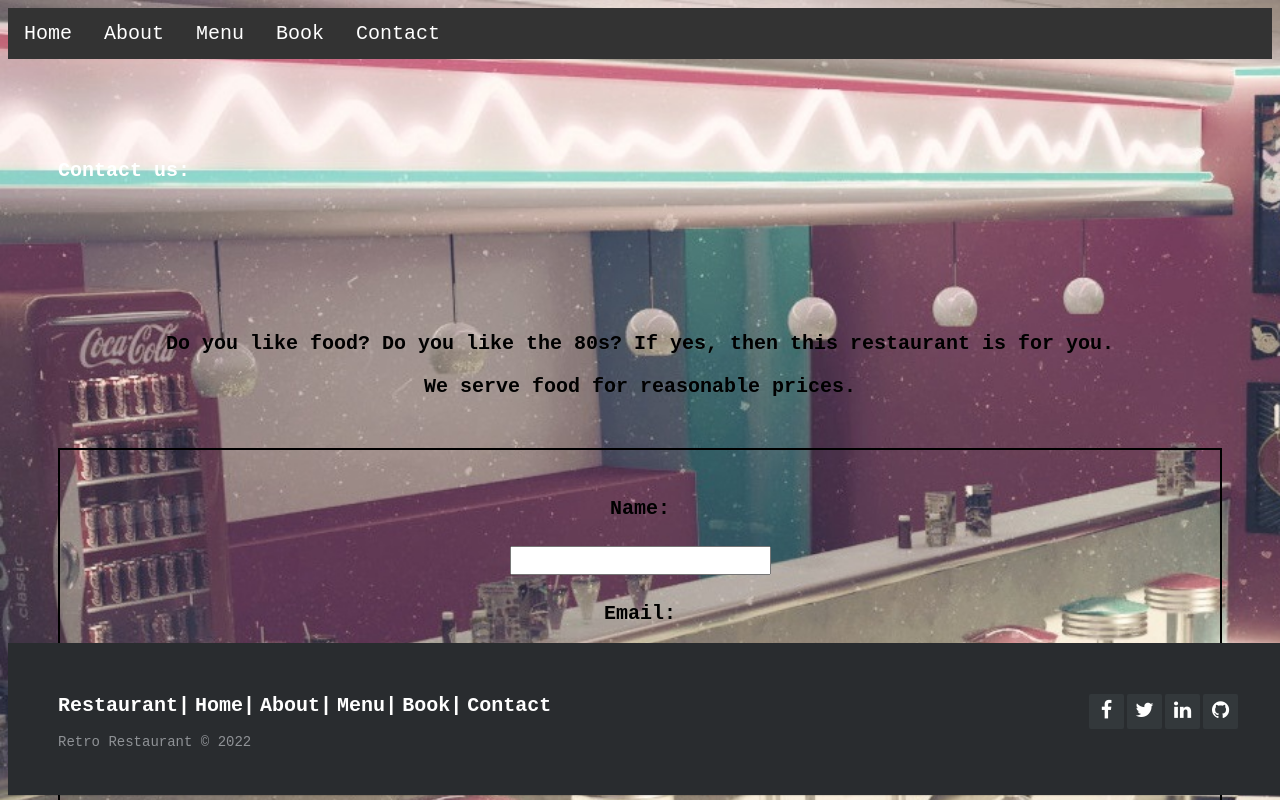
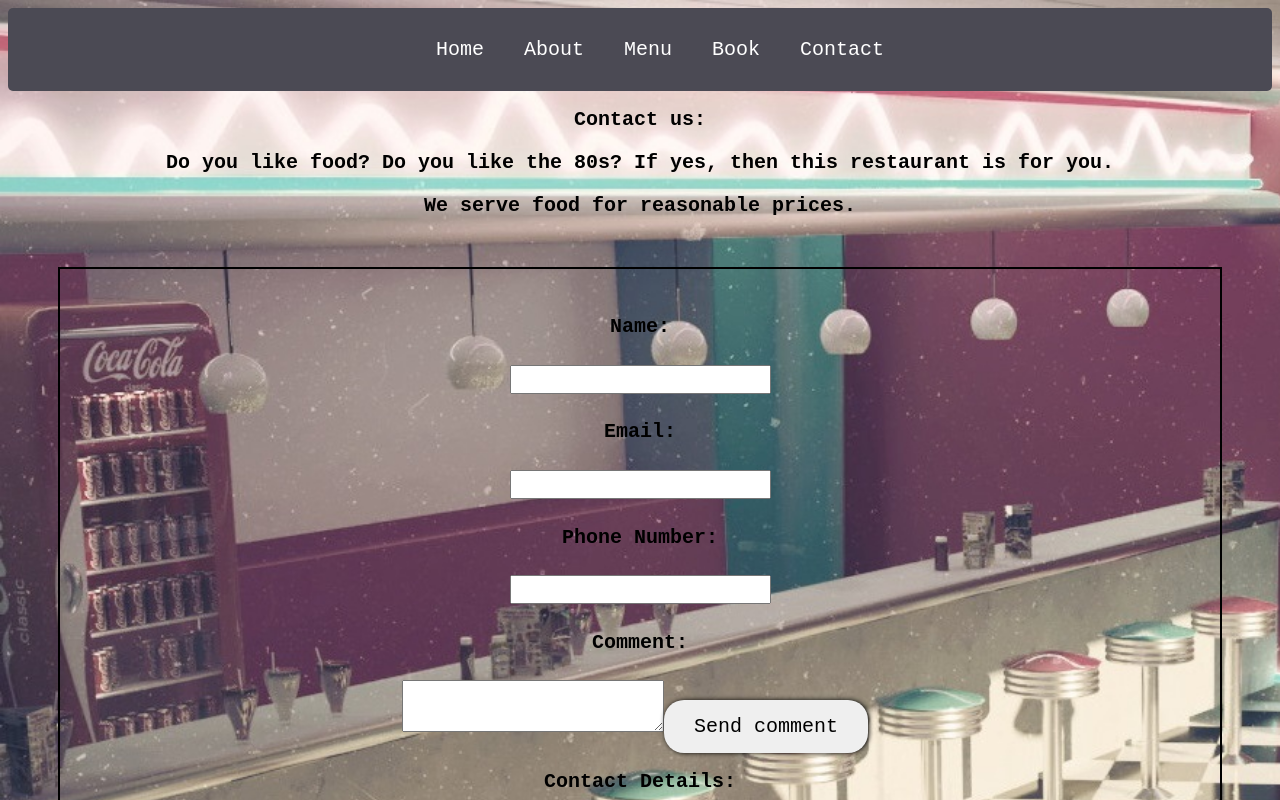
Before and after one commit to darioavila2022/react-restaurant-app, a React (Create React App) app: page /contact in a window 1280 px wide. Shown: the top 800 px of the page. Built offline with nearby package versions, Linux system fonts and the light colour scheme.

Commit message:
Home buttons added

```diff
--- a/src/components/Navbar/Navbar.js
+++ b/src/components/Navbar/Navbar.js
@@ -1,16 +1,24 @@
 import React from 'react';
 import './navbar.css';
+// import { Link } from 'react-router-dom'
 
 function Navbar() {
 
   return (
-    <nav className="navbar">
+    <nav>
       <ul>
-        <li><a href="/">Home</a></li>
-        <li><a href="/about">About</a></li>
-        <li><a href="/Menu">Menu</a></li>
-        <li><a href="/book">Book</a></li>
-        <li><a href="/contact">Contact</a></li>
+        <a href="/">Home</a>
+        <a href="/about">About</a>
+        <a href="/menu">Menu</a>
+        <a href="/book">Book</a>
+        <a href="/contact">Contact</a>
+
+        {/* <Link to="/">Home</Link>
+        <Link to="/about">About</Link>
+        <Link to="/menu">Menu</Link>
+        <Link to="/book">Book</Link>
+        <Link to="/contact">Contact</Link> */}
+
       </ul>
     </nav>
   );
--- a/src/components/Navbar/navbar.css
+++ b/src/components/Navbar/navbar.css
@@ -1,23 +1,17 @@
-ul {
-    list-style-type: none;
-    margin: 0;
-    padding: 0;
+nav {
   overflow: hidden;
-    background-color: #333;
+  background-color: #4B4A54;
+  border-radius: 5px;
 }
 
-  li {
-    float: left;
-  }
-
-  li a {
-    display: block;
+nav a {
+  display: inline-block;
   color: white;
-    text-align: center;
-    padding: 14px 16px;
+  padding: 10px 20px;
   text-decoration: none;
 }
 
-  li a:hover {
-    background-color: #111;
+nav a:hover {
+  transform: scale(1.3);
+  transition: 0.2s;
 }
--- a/src/components/footer/Footer.js
+++ b/src/components/footer/Footer.js
@@ -3,37 +3,17 @@ import './footer.css';
 
 function Footer() {
 
-  return (
-
-		<footer className="footer-distributed">
-			<div className="footer-right">
+	return (
+		<footer>
+			<ul>
 				<a href="#"><i className="fa fa-facebook"></i></a>
+				<a href="#"><i className="fa fa-instagram"></i></a>
+				<a href="#"><i className="fa fa-whatsapp"></i></a>
 				<a href="#"><i className="fa fa-twitter"></i></a>
-				<a href="#"><i className="fa fa-linkedin"></i></a>
-				<a href="#"><i className="fa fa-github"></i></a>
-			</div>
-
-			<div className="footer-left">
-
-				<p className="footer-links">
-					<a className="link-1" href="#">Restaurant</a>
-
-					<a href="#">Home</a>
-
-					<a href="#">About</a>
-
-					<a href="#">Menu</a>
-
-					<a href="#">Book</a>
-
-					<a href="#">Contact</a>
-				</p>
-
-				<p>Retro Restaurant &copy; 2022</p>
-			</div>
-
+			</ul>
+			<p>Retro Restaurant &copy; 2022</p>
 		</footer>
-  );
+	);
 }
 
 export default Footer;
--- a/src/components/footer/footer.css
+++ b/src/components/footer/footer.css
@@ -1,99 +1,23 @@
-/* @import url(https://fonts.googleapis.com/css?family=Roboto:400,500,300,700); */
 @import url(https://cdnjs.cloudflare.com/ajax/libs/font-awesome/4.7.0/css/font-awesome.min.css);
 
-section {
-  width: 100%;
-  display: inline-block;
-  background: #ccc;
-  height: 60vh;
+footer {
+  overflow: hidden;
+  background-color: #4B4A54;
   text-align: center;
-
+  border-radius: 5px;
+  color: #ffffff;
+  margin-top: 350px;
 }
 
-.footer-distributed {
-  background-color: #292c2f;
-  box-shadow: 0 1px 1px 0 rgba(0, 0, 0, 0.12);
-  box-sizing: border-box;
-  width: 100%;
-  text-align: left;
-  font: normal 16px sans-serif;
-  padding: 45px 50px;
-
-  position: fixed;
-  bottom: 5px;
+footer a {
+  display: inline-block;
+  padding: 10px 15px;
+  color: #ffffff;
+  text-decoration: none;
+  font-size: 25px;
 }
 
-.footer-distributed .footer-left p {
-  color: #8f9296;
-  font-size: 14px;
-  margin: 0;
+footer a:hover {
+  transform: scale(1.3);
+  transition: 0.2s;
 }
-
-.footer-distributed p.footer-links {
-  font-size: 18px;
-  font-weight: bold;
-  color: #ffffff;
-  margin: 0 0 10px;
-  padding: 0;
-  transition: ease .25s;
-}
-
-.footer-distributed p.footer-links a {
-  display: inline-block;
-  line-height: 1.8;
-  text-decoration: none;
-  color: inherit;
-  transition: ease .25s;
-}
-
-.footer-distributed .footer-links a:before {
-  content: "|";
-  font-size: 20px;
-  left: 0;
-  color: #fff;
-  display: inline-block;
-  padding-right: 5px;
-}
-
-.footer-distributed .footer-links .link-1:before {
-  content: none;
-}
-
-.footer-distributed .footer-right {
-  float: right;
-  margin-top: 6px;
-  max-width: 180px;
-}
-
-.footer-distributed .footer-right a {
-  display: inline-block;
-  width: 35px;
-  height: 35px;
-  background-color: #33383b;
-  border-radius: 2px;
-  font-size: 20px;
-  color: #ffffff;
-  text-align: center;
-  line-height: 35px;
-  margin-left: 3px;
-  transition:all .25s;
-}
-
-/* .footer-distributed .footer-right a:hover{transform:scale(1.1); -webkit-transform:scale(1.1);}
-
-.footer-distributed p.footer-links a:hover{text-decoration:underline;} */
-
-/* Media Queries */
-
-/* @media (max-width: 600px) {
-  .footer-distributed .footer-left, .footer-distributed .footer-right {
-    text-align: center;
-  }
-  .footer-distributed .footer-right {
-    float: none;
-    margin: 0 auto 20px;
-  }
-  .footer-distributed .footer-left p.footer-links {
-    line-height: 1.8;
-  }
-} */
--- a/src/components/home/Home.js
+++ b/src/components/home/Home.js
@@ -4,10 +4,10 @@ import './home.css'
 function Home () {
     return (
         <div className='container'>
-            <h1>Home</h1>
-            <h2>
-            Lorem ipsum dolor sit amet. Est accusantium ipsa aut odit quisquam sed consequuntur mollitia et quos ratione qui repellat odio et sequi voluptates? Sed enim error et itaque sequi At voluptatem corporis est iusto asperiores in optio reiciendis sit saepe corrupti. Et voluptatem cupiditate est voluptatem officiis ut tempore repellat non quae molestiae et odio sunt aut molestiae eveniet aut facere repellat. Pellat aut sint quia et nulla facere eum expedita voluptatem aut facere nesciunt qui esse alias. Qui nulla animi sit vitae reprehenderit qui adipisci quibusdam rem quibusdam voluptatibus. Quo deserunt sunt qui officiis velit qui consequatur minima hic consequuntur doloremque. Ab aliquam odit eos ratione inventore sed nesciunt explicabo et dolor labore et praesentium voluptas in officiis enim aut magni quas. Est veritatis vitae est quidem voluptates eos galisum odio ex illum expedita aut veniam voluptatibus vel vitae iure. Eum odit dignissimos qui laborum cumque At excepturi dolorem quo fugiat impedit sed labore repellat ad dolorem fuga.
-            </h2>
+            <h1 className='title'>Retro Restaurant</h1>
+            <p>Where every flavor tells a story. A taste you will remember!</p>
+            <button>Menu</button>
+            <button>Book</button>
         </div>
     )
 }
--- a/src/components/home/home.css
+++ b/src/components/home/home.css
@@ -1,14 +1,25 @@
-h1 {
-    margin: 200px 50px 100px 50px;
-    color: white;
+.container {
+    margin: 100px;
+    color: #ffffff;
 }
 
-h2 {
-    margin: 100px 50px 150px 50px;
-    color: white;
-    text-align: justify;
+.title {
+    font-size: 100px;
+    margin: 0px;
+    text-shadow: #000000 1px 0 10px;
 }
 
-.container {
-    margin: 20px 0px 20px 0px;
+button {
+    padding: 15px 30px 15px 30px;
+    margin: 10px 10px 0px 0px;
+    border-radius: 20px;
+    transition-duration: 0.4s;
+    cursor: pointer;
+    box-shadow: #000000 1px 0px 5px;
+    border: none;
 }
+
+button:hover {
+    transform: scale(1.1);
+    transition: 0.2s;
+}
```
Lines whose indentation alone changed are shown as unchanged.
